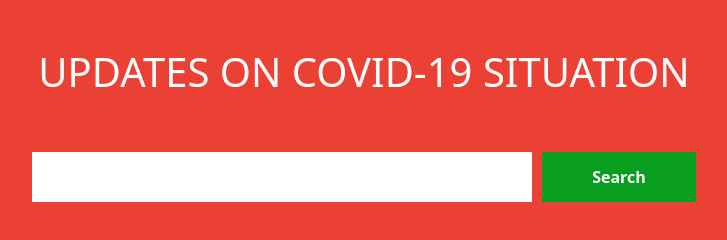
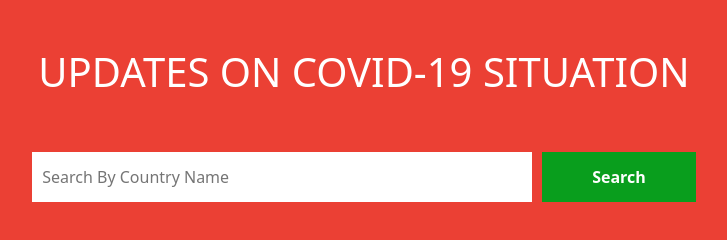
Before and after one commit to naima-b-hossain/MIS455-API-Related-Assignment, a plain HTML site: page index.html in a window 1280 px wide. Shown: the whole page, without its empty margins (276-1003 px from the left). Drawn offline with nearby package versions, Linux system fonts and the light colour scheme; no server answers.

Commit message:
Update index.html

```diff
--- a/index.html
+++ b/index.html
@@ -17,7 +17,7 @@
         </div>
         <div class="row">
             <div class="col-lg-12 d-flex justify-content-center py-5">
-                <input type="text" name="" id="country_name" class="input_box">
+                <input type="text" name="" id="country_name" class="input_box" placeholder="Search By Country Name">
                 <button class="custom_button_1" onclick="getCovidData()">Search</button>
             </div>
         </div>
```
